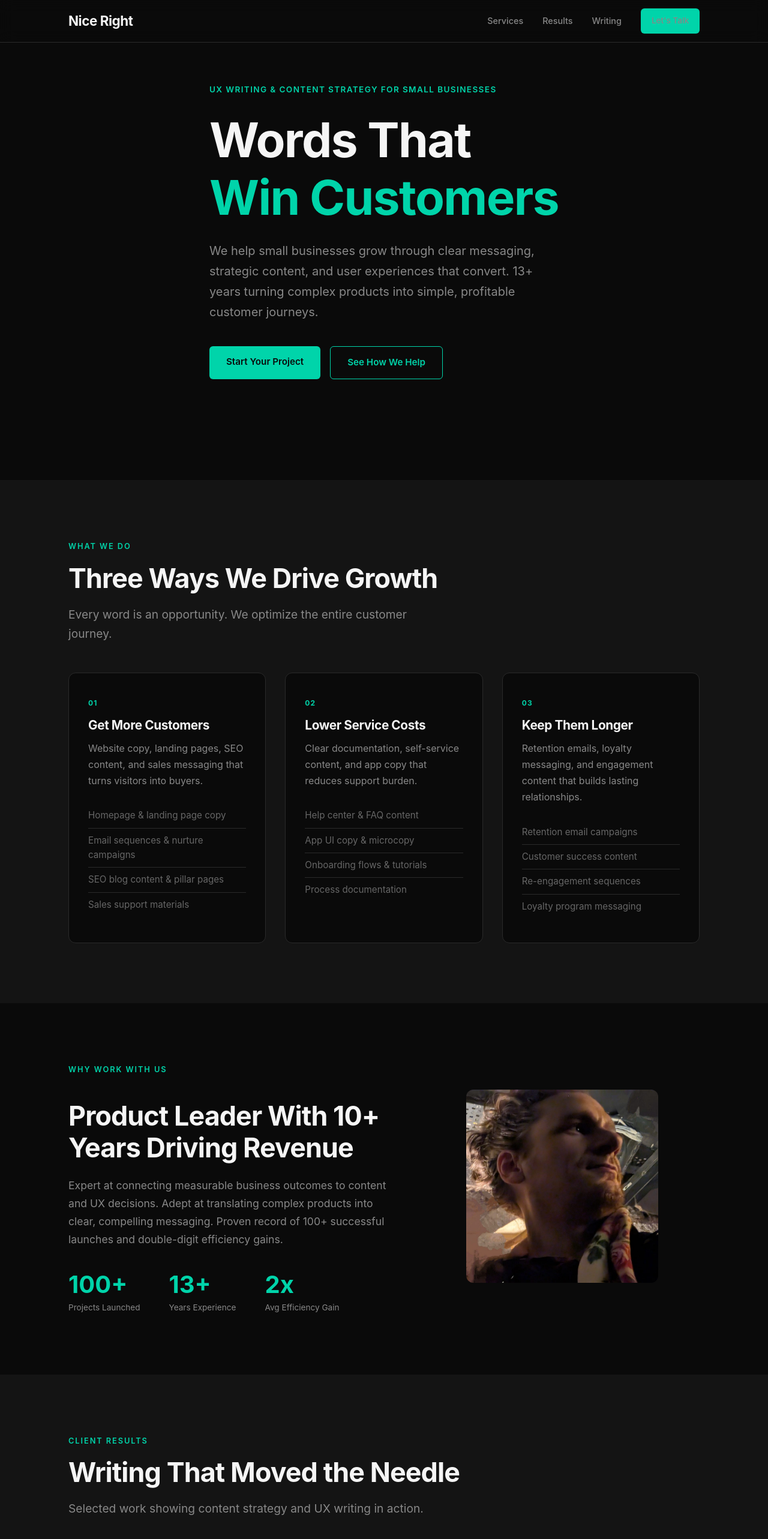
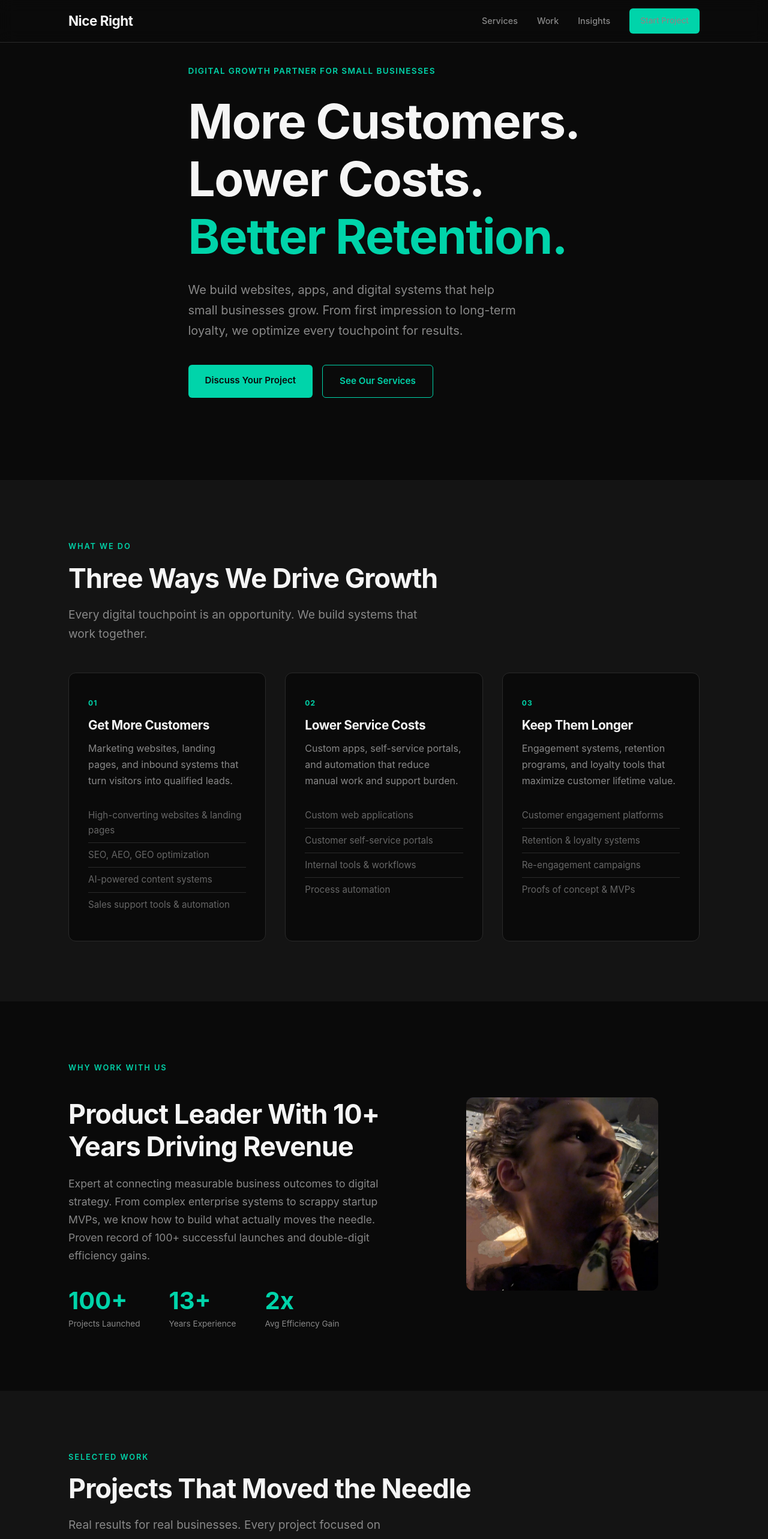
Before and after one commit to mrcn/nice-right, a Next.js app: page / in a window 1280 px wide. Shown: the top 2565 px of the page at 60% size. Built offline with nearby package versions, Linux system fonts and the light colour scheme.

Commit message:
Fix positioning: digital growth partner, not writing service

```diff
--- a/app/page.tsx
+++ b/app/page.tsx
@@ -8,28 +8,30 @@ export default function Home() {
           <div className="logo">Nice Right</div>
           <div className="nav-links">
             <a href="#services">Services</a>
-            <a href="#work">Results</a>
-            <a href="#writing">Writing</a>
-            <a href="#contact" className="btn btn-sm">Let's Talk</a>
+            <a href="#work">Work</a>
+            <a href="#insights">Insights</a>
+            <a href="#contact" className="btn btn-sm">Start Project</a>
           </div>
         </div>
       </nav>
 
       <section className="hero">
         <div className="container">
-          <p className="hero-label">UX Writing & Content Strategy for Small Businesses</p>
+          <p className="hero-label">Digital Growth Partner for Small Businesses</p>
           <h1>
-            Words That
+            More Customers.
             <br />
-            <span className="accent">Win Customers</span>
+            Lower Costs.
+            <br />
+            <span className="accent">Better Retention.</span>
           </h1>
           <p className="hero-subtitle">
-            We help small businesses grow through clear messaging, strategic content, and user experiences
-            that convert. 13+ years turning complex products into simple, profitable customer journeys.
+            We build websites, apps, and digital systems that help small businesses grow.
+            From first impression to long-term loyalty, we optimize every touchpoint for results.
           </p>
           <div className="hero-cta">
-            <a href="#contact" className="btn">Start Your Project</a>
-            <a href="#services" className="btn btn-outline">See How We Help</a>
+            <a href="#contact" className="btn">Discuss Your Project</a>
+            <a href="#services" className="btn btn-outline">See Our Services</a>
           </div>
         </div>
       </section>
@@ -38,42 +40,42 @@ export default function Home() {
         <div className="container">
           <p className="section-label">What We Do</p>
           <h2>Three Ways We Drive Growth</h2>
-          <p className="section-intro">Every word is an opportunity. We optimize the entire customer journey.</p>
+          <p className="section-intro">Every digital touchpoint is an opportunity. We build systems that work together.</p>
 
           <div className="services-grid">
             <div className="service-card">
               <div className="service-number">01</div>
               <h3>Get More Customers</h3>
-              <p className="service-desc">Website copy, landing pages, SEO content, and sales messaging that turns visitors into buyers.</p>
+              <p className="service-desc">Marketing websites, landing pages, and inbound systems that turn visitors into qualified leads.</p>
               <ul className="service-list">
-                <li>Homepage & landing page copy</li>
-                <li>Email sequences & nurture campaigns</li>
-                <li>SEO blog content & pillar pages</li>
-                <li>Sales support materials</li>
+                <li>High-converting websites & landing pages</li>
+                <li>SEO, AEO, GEO optimization</li>
+                <li>AI-powered content systems</li>
+                <li>Sales support tools & automation</li>
               </ul>
             </div>
 
             <div className="service-card">
               <div className="service-number">02</div>
               <h3>Lower Service Costs</h3>
-              <p className="service-desc">Clear documentation, self-service content, and app copy that reduces support burden.</p>
+              <p className="service-desc">Custom apps, self-service portals, and automation that reduce manual work and support burden.</p>
               <ul className="service-list">
-                <li>Help center & FAQ content</li>
-                <li>App UI copy & microcopy</li>
-                <li>Onboarding flows & tutorials</li>
-                <li>Process documentation</li>
+                <li>Custom web applications</li>
+                <li>Customer self-service portals</li>
+                <li>Internal tools & workflows</li>
+                <li>Process automation</li>
               </ul>
             </div>
 
             <div className="service-card">
               <div className="service-number">03</div>
               <h3>Keep Them Longer</h3>
-              <p className="service-desc">Retention emails, loyalty messaging, and engagement content that builds lasting relationships.</p>
+              <p className="service-desc">Engagement systems, retention programs, and loyalty tools that maximize customer lifetime value.</p>
               <ul className="service-list">
-                <li>Retention email campaigns</li>
-                <li>Customer success content</li>
-                <li>Re-engagement sequences</li>
-                <li>Loyalty program messaging</li>
+                <li>Customer engagement platforms</li>
+                <li>Retention & loyalty systems</li>
+                <li>Re-engagement campaigns</li>
+                <li>Proofs of concept & MVPs</li>
               </ul>
             </div>
           </div>
@@ -87,9 +89,10 @@ export default function Home() {
               <p className="section-label">Why Work With Us</p>
               <h2>Product Leader With 10+ Years Driving Revenue</h2>
               <p>
-                Expert at connecting measurable business outcomes to content and UX decisions.
-                Adept at translating complex products into clear, compelling messaging.
-                Proven record of 100+ successful launches and double-digit efficiency gains.
+                Expert at connecting measurable business outcomes to digital strategy.
+                From complex enterprise systems to scrappy startup MVPs, we know how to
+                build what actually moves the needle. Proven record of 100+ successful
+                launches and double-digit efficiency gains.
               </p>
 
               <div className="stats">
@@ -117,86 +120,86 @@ export default function Home() {
 
       <section id="work" className="work">
         <div className="container">
-          <p className="section-label">Client Results</p>
-          <h2>Writing That Moved the Needle</h2>
-          <p className="section-intro">Selected work showing content strategy and UX writing in action.</p>
+          <p className="section-label">Selected Work</p>
+          <h2>Projects That Moved the Needle</h2>
+          <p className="section-intro">Real results for real businesses. Every project focused on measurable outcomes.</p>
 
           <div className="work-grid">
-            <a href="https://uxoxo.xyz/portfolio/designing-developing-mirco-interactions-for-northern-trusts-corporate-website/" target="_blank" rel="noopener noreferrer" className="work-item">
+            <a href="/work/northern-trust" className="work-item">
               <div className="work-image">
                 <img src="/images/bankk.webp" alt="Northern Trust" />
               </div>
               <div className="work-content">
                 <span className="work-client">Northern Trust</span>
-                <h3>Corporate Website Animation Strategy</h3>
-                <p>UX writing and content strategy for micro-interactions that improved engagement metrics and modernized brand perception for Fortune 500 financial services.</p>
-                <span className="work-link">Read case study →</span>
+                <h3>Corporate Website & Animation System</h3>
+                <p>Design and development of micro-interactions for Fortune 500 financial services. Improved engagement metrics and modernized brand perception.</p>
+                <span className="work-link">View case study →</span>
               </div>
             </a>
 
-            <a href="https://uxoxo.xyz/portfolio/designing-a-custom-healthcare-real-estate-investment-portal" target="_blank" rel="noopener noreferrer" className="work-item">
+            <a href="/work/healthcare-real-estate" className="work-item">
               <div className="work-image">
                 <img src="/images/nursing-home-money.webp" alt="Healthcare Portal" />
               </div>
               <div className="work-content">
                 <span className="work-client">Healthcare Investment Platform</span>
                 <h3>Real Estate Investment Portal</h3>
-                <p>End-to-end UX writing for a complex B2B platform. Clear messaging reduced inquiry-to-close time by 40% and increased qualified leads.</p>
-                <span className="work-link">Read case study →</span>
+                <p>Custom B2B platform connecting healthcare providers with property opportunities. Reduced inquiry-to-close time by 40%.</p>
+                <span className="work-link">View case study →</span>
               </div>
             </a>
 
-            <a href="https://uxoxo.xyz/portfolio/green-goods-a-biodiversity-impact-platform/" target="_blank" rel="noopener noreferrer" className="work-item">
+            <a href="/work/green-goods" className="work-item">
               <div className="work-image">
                 <img src="/images/garden-money.webp" alt="Green Goods" />
               </div>
               <div className="work-content">
                 <span className="work-client">GreenPill Dev Guild</span>
                 <h3>Biodiversity Impact Platform</h3>
-                <p>Content strategy and UX writing for ecological funding app. Gamified engagement copy increased user participation 3x and improved retention.</p>
-                <span className="work-link">Read case study →</span>
+                <p>Software to fund ecological gardens and track environmental impact at scale. Gamified engagement increased participation 3x.</p>
+                <span className="work-link">View case study →</span>
               </div>
             </a>
           </div>
         </div>
       </section>
 
-      <section id="writing" className="writing">
+      <section id="insights" className="insights">
         <div className="container">
-          <p className="section-label">Writing Samples</p>
-          <h2>Thoughts on UX, Content & Strategy</h2>
+          <p className="section-label">Insights</p>
+          <h2>Thinking on Product, UX & Growth</h2>
 
-          <div className="writing-grid">
-            <a href="https://uxoxo.xyz/health-is-wealth-building-retirement-funds-through-healthy-living/" target="_blank" rel="noopener noreferrer" className="writing-item">
-              <div className="writing-meta">
-                <span className="writing-category">Product Strategy</span>
+          <div className="insights-grid">
+            <a href="/blog/health-is-wealth" className="insight-item">
+              <div className="insight-meta">
+                <span className="insight-category">Product Strategy</span>
                 <span className="read-time">2 min read</span>
               </div>
               <h3>Design a Self-Funded Retirement System Through Healthy Living</h3>
               <p>Exploring behavioral economics and incentive design to create sustainable health habits.</p>
             </a>
 
-            <a href="https://uxoxo.xyz/dynamic-visions-the-intersection-of-art-and-economics-in-nfts/" target="_blank" rel="noopener noreferrer" className="writing-item">
-              <div className="writing-meta">
-                <span className="writing-category">Web3 & Economics</span>
+            <a href="/blog/blockchain-art-economics" className="insight-item">
+              <div className="insight-meta">
+                <span className="insight-category">Web3 & Economics</span>
                 <span className="read-time">5 min read</span>
               </div>
               <h3>Designing at the Intersection of Blockchain, Art, and Economics</h3>
               <p>How tokenomics and user experience converge in the creator economy.</p>
             </a>
 
-            <a href="https://uxoxo.xyz/poshmark-social-media-meets-ecommerce/" target="_blank" rel="noopener noreferrer" className="writing-item">
-              <div className="writing-meta">
-                <span className="writing-category">UX Analysis</span>
+            <a href="/blog/poshmark-social-commerce" className="insight-item">
+              <div className="insight-meta">
+                <span className="insight-category">UX Analysis</span>
                 <span className="read-time">7 min read</span>
               </div>
               <h3>Poshmark: Social Media Behavior & eCommerce Incentives</h3>
               <p>Breaking down the psychology behind successful marketplace engagement.</p>
             </a>
 
-            <a href="https://uxoxo.xyz/google-analytics-scroll-tracking/" target="_blank" rel="noopener noreferrer" className="writing-item">
-              <div className="writing-meta">
-                <span className="writing-category">Analytics</span>
+            <a href="/blog/google-analytics-scroll-tracking" className="insight-item">
+              <div className="insight-meta">
+                <span className="insight-category">Analytics</span>
                 <span className="read-time">1 min read</span>
               </div>
               <h3>Google Analytics: Scroll Event Tracking</h3>
@@ -210,10 +213,10 @@ export default function Home() {
         <div className="container">
           <div className="contact-content">
             <p className="section-label">Get Started</p>
-            <h2>Ready to Turn Words Into Revenue?</h2>
+            <h2>Ready to Grow Smarter?</h2>
             <p className="contact-desc">
-              Let's discuss how better UX writing and content strategy can help you acquire more customers,
-              serve them more efficiently, and keep them longer.
+              Let's discuss how we can help you acquire more customers, serve them more efficiently,
+              and keep them longer. From quick wins to long-term strategy.
             </p>
 
             <div className="contact-methods">
@@ -241,7 +244,7 @@ export default function Home() {
 
       <footer>
         <div className="container">
-          <p>© 2026 Nice Right. Words that win customers.</p>
+          <p>© 2026 Nice Right. Digital growth for small businesses.</p>
         </div>
       </footer>
     </>
```
